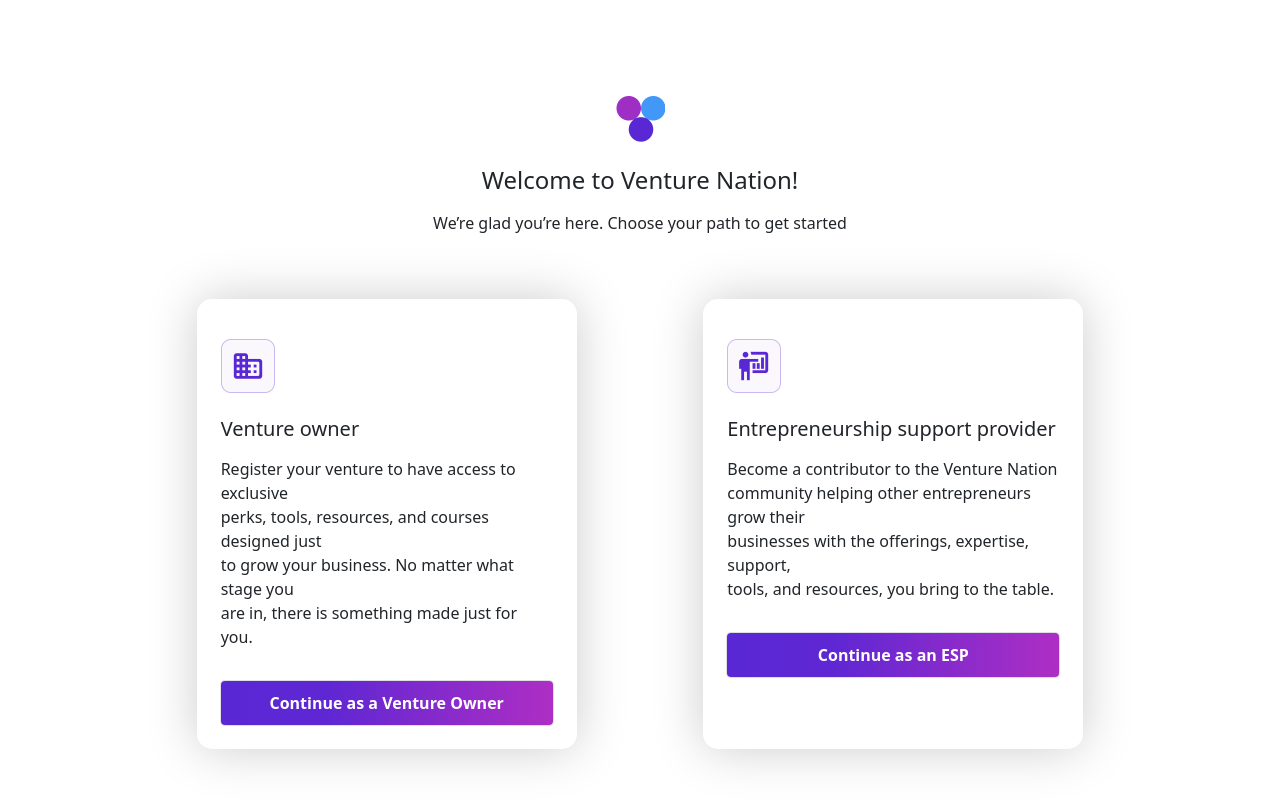
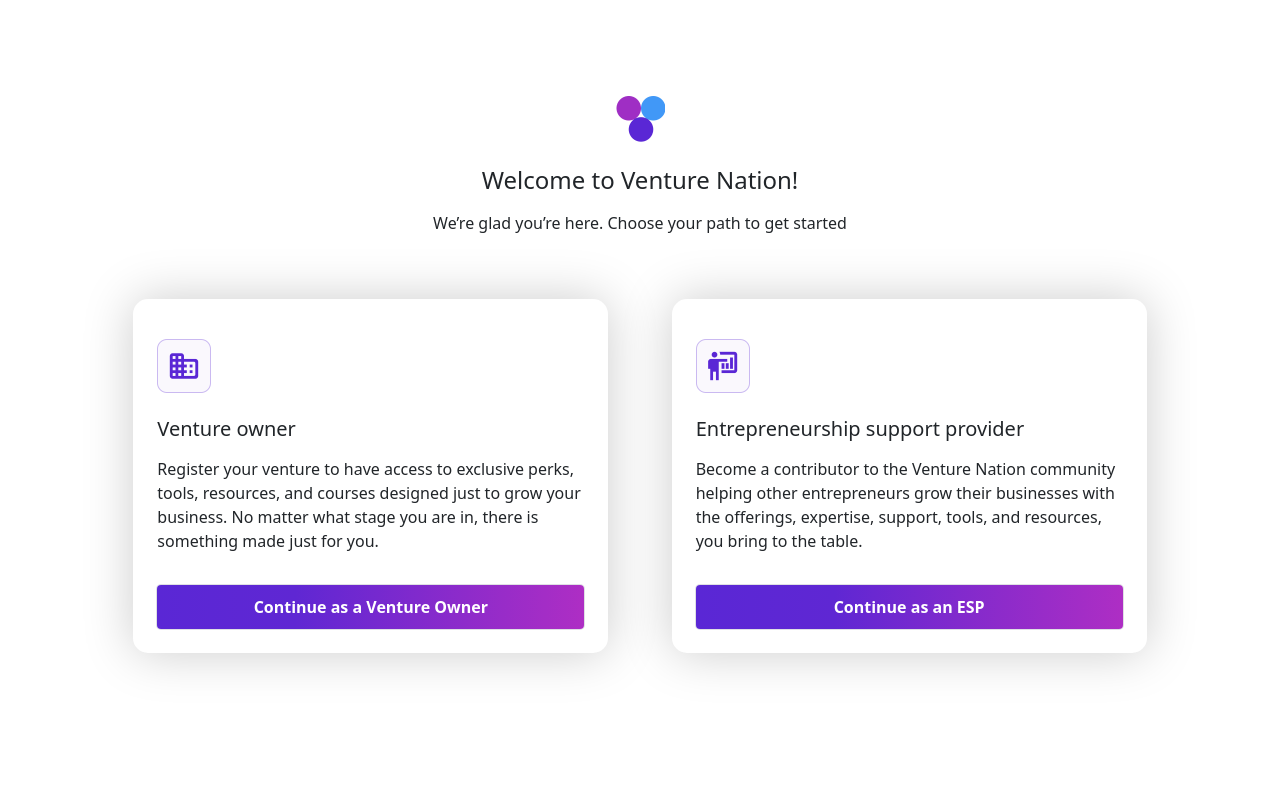
Before and after one commit to Ayodeji0955/vue-project, a Vue app: page /welcome in a window 1280 px wide. Built offline with nearby package versions, Linux system fonts and the light colour scheme.

Commit message:
remove the col-4 and replace with col-5

```diff
--- a/src/views/welcome/WelcomeView.vue
+++ b/src/views/welcome/WelcomeView.vue
@@ -7,31 +7,31 @@
                 <p class="welcome__content--sub-txt pt-2">We’re glad you’re here. Choose your path to get started</p>
             </div>
             <div class="row welcome__row justify-content-evenly pt-4">
-                <div class="col-md-4 welcome__col">
+                <div class="col-md-5 welcome__col">
                     <div class="">
                         <img src="~@/assets/images/img_1/industry.png" alt="" class="welcome__col--img">
                     </div>
                     <h1 class="welcome__col--txt">Venture owner</h1>
                     <p class="welcome__col--sub-txt">
-                        <span class="welcome__col--sub-col-txt">Register your venture to have access to exclusive </span>
-                        <span class="welcome__col--sub-col-txt">perks, tools, resources, and courses designed just </span>
-                        <span class="welcome__col--sub-col-txt">to grow your business. No matter what stage you</span>
-                        <span class="welcome__col--sub-col-txt">are in, there is something made just for you.</span>
+                        <span class="welcome__col--sub-col-txt">
+                            Register your venture to have access to exclusive perks, tools, resources, and courses designed just
+                            to grow your business. No matter what stage you are in, there is something made just for you.
+                        </span>
                     </p>
                     <div class="field padding-bottom--24 pt-3">
                       <input type="submit" name="submit" value="Continue as a Venture Owner">
                     </div>
                 </div>
-                <div class="col-md-4 welcome__sub-col">
+                <div class="col-md-5 welcome__sub-col">
                     <div class="">
                         <img src="~@/assets/images/img_1/teach.png" alt="" class="welcome__col--img">
                     </div>
                     <h1 class="welcome__col--txt">Entrepreneurship support provider</h1>
                     <p class="welcome__col--sub-txt">
-                        <span class="welcome__col--sub-col-txt">Become a contributor to the Venture Nation </span>
-                        <span class="welcome__col--sub-col-txt"> community helping other entrepreneurs grow their</span>
-                        <span class="welcome__col--sub-col-txt">businesses with the offerings, expertise, support,</span>
-                        <span class="welcome__col--sub-col-txt">tools, and resources, you bring to the table.</span>
+                        <span class="welcome__col--sub-col-txt">
+                            Become a contributor to the Venture Nation community helping other entrepreneurs grow their
+                            businesses with the offerings, expertise, support, tools, and resources, you bring to the table.
+                        </span>
                     </p>
                     <div class="field padding-bottom--24 pt-3">
                       <input type="submit" name="submit" value="Continue as an ESP">
@@ -105,11 +105,11 @@
   }
 
   &__sub-col {
-    padding: 0.5rem 0rem;
-    background-color: #FFFFFF;
-    box-shadow: 00 0 50px #ccc;
-    border-radius: 0.938rem;
-    padding: 1.5rem;
+        padding: 0.5rem 0rem;
+        background-color: #FFFFFF;
+        box-shadow: 00 0 50px #ccc;
+        border-radius: 0.938rem;
+        padding: 1.5rem;
   }
 
 
```
